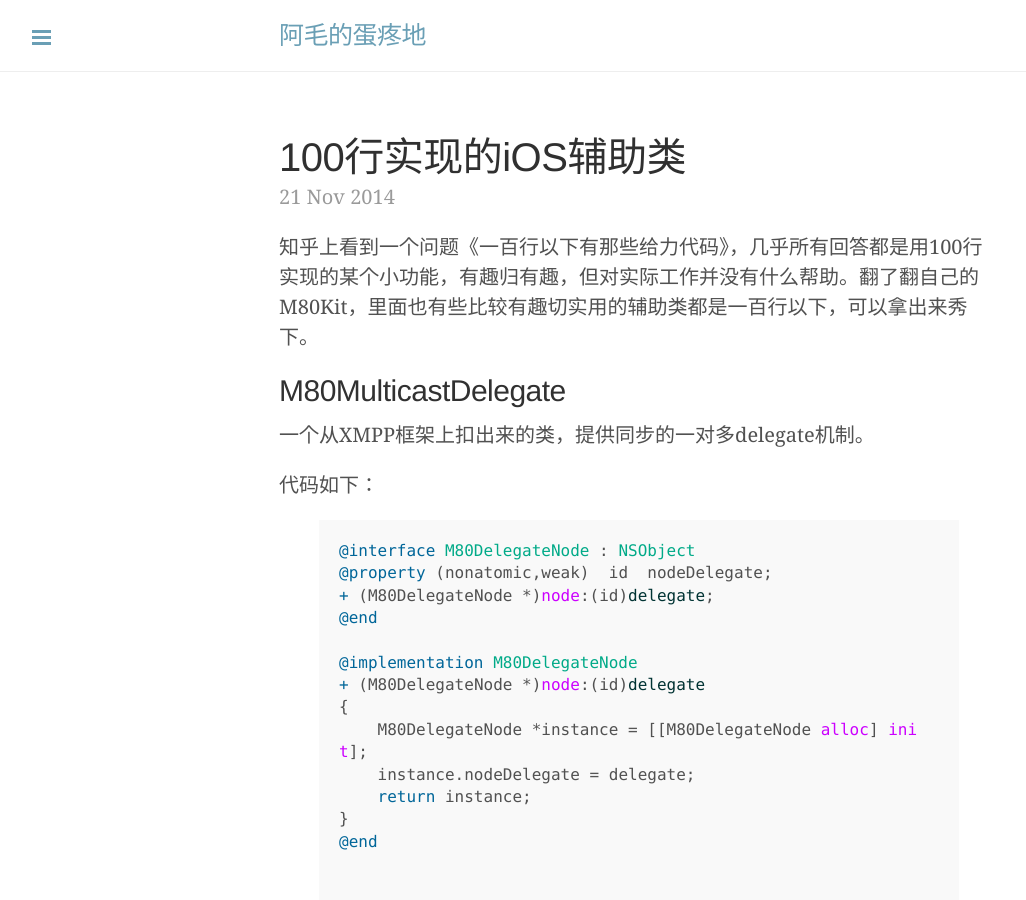
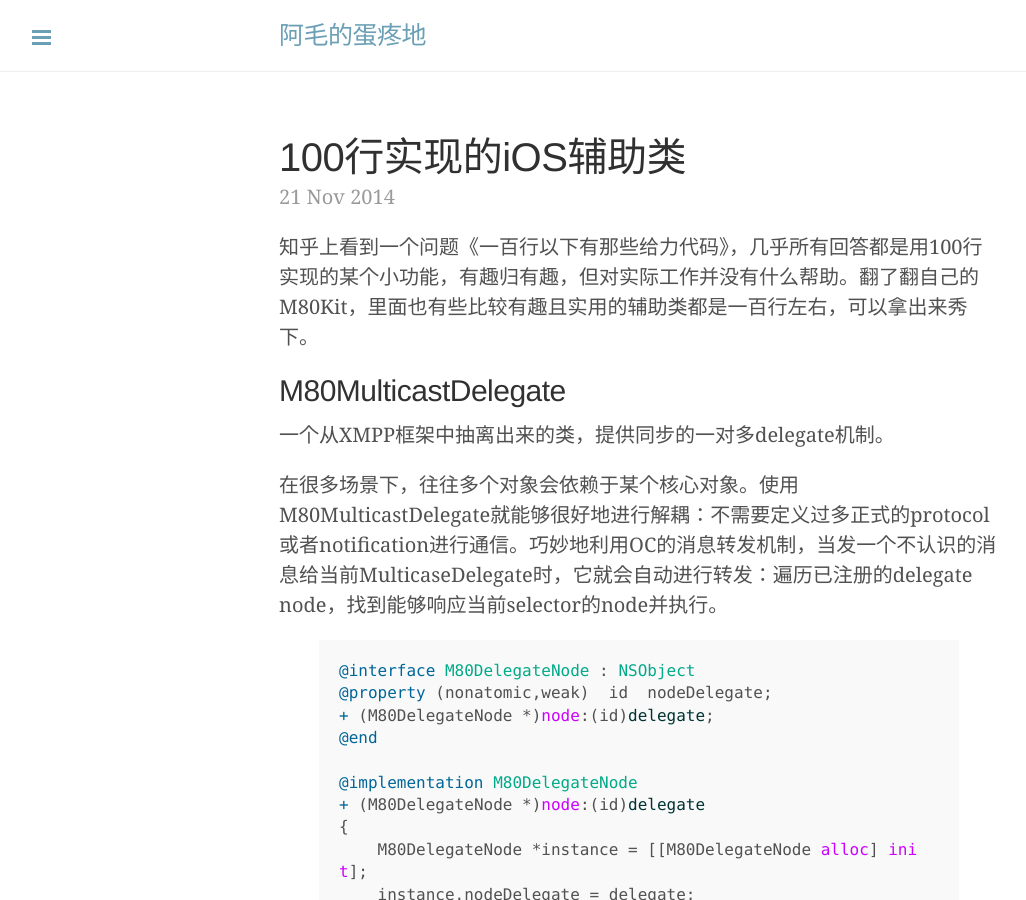
Before and after one commit to xiangwangfeng/xiangwangfeng.github.io, a Jekyll site: the page built from _posts/2014-11-21-100行实现的iOS辅助类.md, in a window 1280 px wide and 900 px high. Shown: the whole window, without its empty margins (1-1027 px from the left). Built offline with Jekyll 4.4.1, drawn with Linux system fonts in a browser that asks for light colours; some web fonts are replaced; Markdown is read by kramdown in place of the engine named in the settings; some of the changed text lies outside the part shown.

Commit message:
Update 2014-11-21-100行实现的iOS辅助类.md

```diff
--- a/_posts/2014-11-21-100行实现的iOS辅助类.md
+++ b/_posts/2014-11-21-100行实现的iOS辅助类.md
@@ -4,12 +4,15 @@ title:  100行实现的iOS辅助类
 ---
 
 
-知乎上看到一个问题《一百行以下有那些给力代码》，几乎所有回答都是用100行实现的某个小功能，有趣归有趣，但对实际工作并没有什么帮助。翻了翻自己的M80Kit，里面也有些比较有趣切实用的辅助类都是一百行以下，可以拿出来秀下。
+知乎上看到一个问题《一百行以下有那些给力代码》，几乎所有回答都是用100行实现的某个小功能，有趣归有趣，但对实际工作并没有什么帮助。翻了翻自己的M80Kit，里面也有些比较有趣且实用的辅助类都是一百行左右，可以拿出来秀下。
 
 ## M80MulticastDelegate
-一个从XMPP框架上扣出来的类，提供同步的一对多delegate机制。
+一个从XMPP框架中抽离出来的类，提供同步的一对多delegate机制。
 
-代码如下：
+在很多场景下，往往多个对象会依赖于某个核心对象。使用M80MulticastDelegate就能够很好地进行解耦：不需要定义过多正式的protocol或者notification进行通信。巧妙地利用OC的消息转发机制，当发一个不认识的消息给当前MulticaseDelegate时，它就会自动进行转发：遍历已注册的delegate node，找到能够响应当前selector的node并执行。
+
+
+
 {% highlight objc %}
 
 @interface M80DelegateNode : NSObject
@@ -156,7 +159,6 @@ title:  100行实现的iOS辅助类
 
 {% endhighlight %}
 
-在很多场景下，往往多个对象会依赖于某个核心对象。使用这个类就能够很好地进行解耦：不需要定义过多的正式的protocol或者notification进行通信。巧妙地利用OC的消息转发机制，当发一个不认识的消息给当前MulticaseDelegate时，它就会自动进行转发：遍历已注册的delegate node，找到能够响应当前selector的node并执行。
 
 ## M80TimerHolder
 一个NSTimer的Wrapper，用于NSTimer的管理。iOS上NSTimer的最大坑是它会retain当前target，这样就导致了target的延迟释放甚至无法释放(repeat为YES的NSTimer和target形成retain-cycle又没有合理时机进行invalidate)。
```
